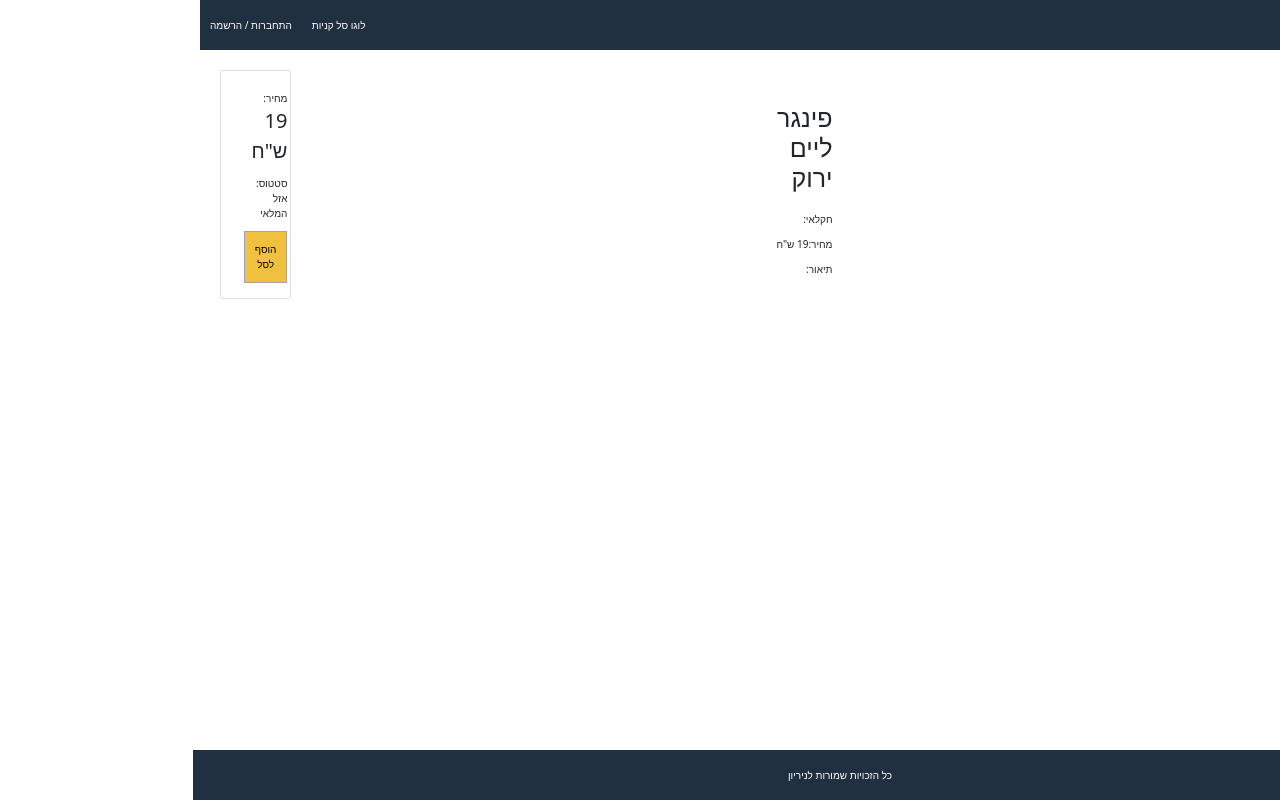
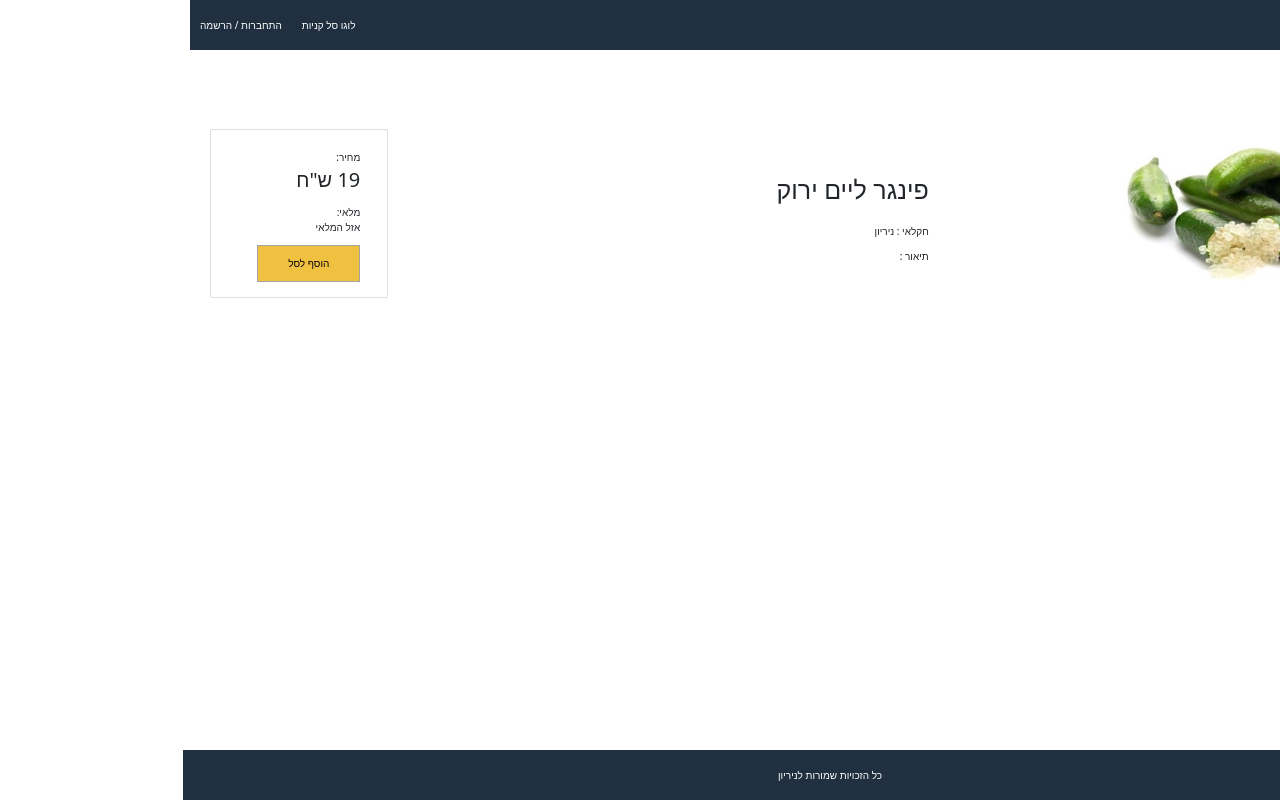
Before and after one commit to ElNirit/NirYon, a React (Create React App) app: page /product/1 in a window 1280 px wide. Built offline with nearby package versions, Linux system fonts and the light colour scheme.

Commit message:
trying to add a server again

```diff
--- a/src/Page/HomePage.js
+++ b/src/Page/HomePage.js
@@ -8,7 +8,7 @@ export default function HomePage() {
         <div>
           <div className="row center">
             {data.products.map(product => (
-              <Product key={product.id} product={product}></Product>
+              <Product key={product._id} product={product}></Product>
             ))}
           </div>
         </div>
--- a/src/Page/ProductPage.js
+++ b/src/Page/ProductPage.js
@@ -12,45 +12,43 @@ export default function ProductPage(props) {
     return(
         <div>
             <div className="row">
-                <div className="col-2">
+                <div className="col-4">
                     <img className="large" src={product.image} alt={product.name}></img>
                 </div>
-                <div className="col-1">
+                <div className="col-4">
                     <ul>
                         <li>
                             <h1>{product.name}</h1>
                         </li>
                         <li>
-                            חקלאי:
-                            {product.brand}
+                            {"חקלאי : "+ product.owner}
                         </li>
-                        <li>
+                        {/* <li>
                             מחיר:
                             {product.price} ש"ח
-                        </li>
+                        </li> */}
                         <li>
-                            תיאור:
-                            {product.description}
+                            {"תיאור : "+product.description}
                         </li>
                     </ul>
                 </div>
-                <div className="col-1">
+                <div className="col-2">
                     <div className="card card-body">
                         <ul>
                             <li>
                                 <div className="row">
-                                    <div>מחיר:</div>
-                                    <div className="price">{product.price} ש"ח</div>
+                                    <div>מחיר: </div>
+                                    <div className="price">{" "+product.price} ש"ח</div>
                                 </div>
                             </li>
                             <li>
                                 <div className="row">
-                                    <div>סטטוס:</div>
+                                    <div>מלאי:</div>
                                     <div>
                                         {product.countInStock > 0 ? (
-                                            <span className="success"> נמצא במלאי</span>
+                                            <span className="success"> נמצא במלאי </span>
                                             ):(
-                                            <span className="error"> אזל המלאי</span>
+                                            <span className="error"> אזל המלאי </span>
                                         )}
                                     </div>
 
--- a/src/data/data.js
+++ b/src/data/data.js
@@ -24,7 +24,7 @@ const data = {
             catagory: 'פירות הדר',
             image:'/images/sari-finger-lime.jpg',
             price: 19,
-            owner:'ניריון',
+            owner: ' ניריון',
             description:''
         },
         {
```
Also changed, not shown: src/Page/CartPage.jsx (added, +11 -0 lines), src/Page/Product.js (deleted, +0 -18 lines).
